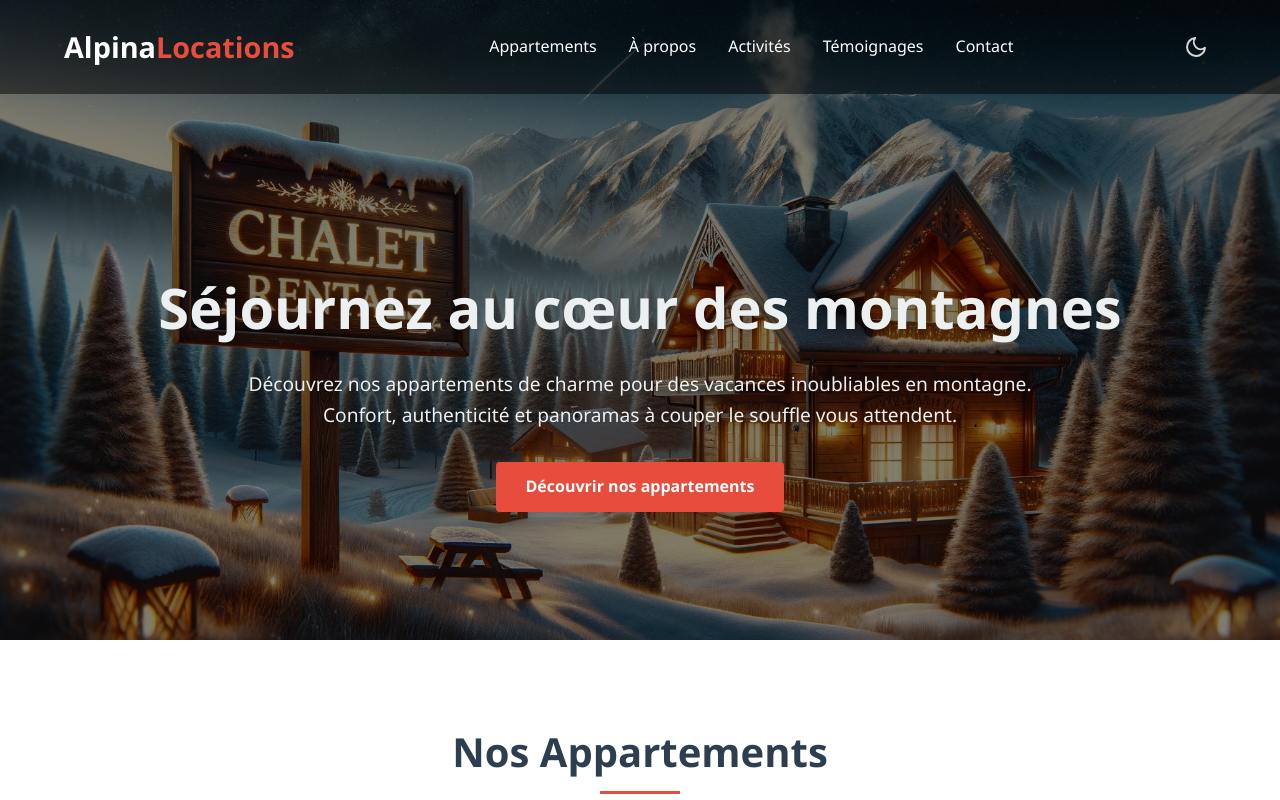
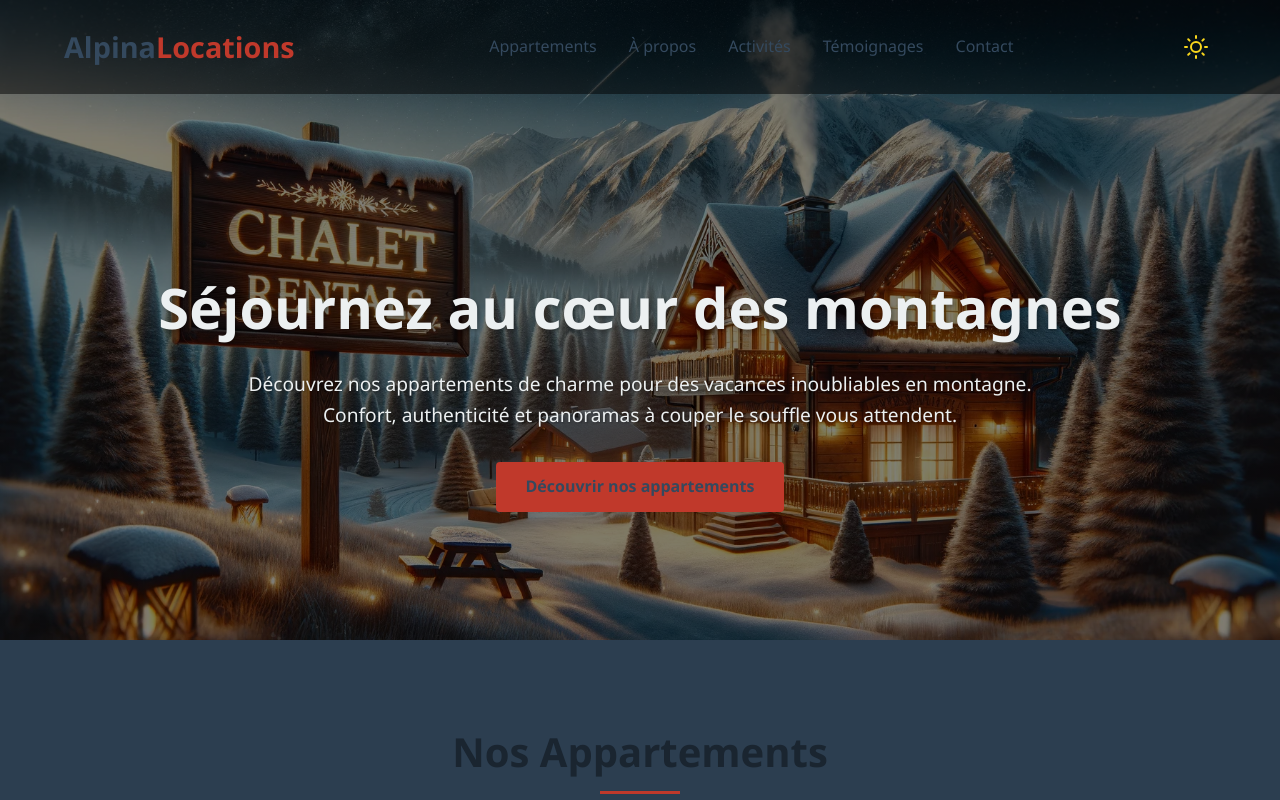
Before and after one commit to Aelerinya/tp-js-supinfo, a plain HTML site: page Jour_3_matin/index.html in a window 1280 px wide. Both pictures are taken after a click on the button "Basculer entre thème sombre et clair". Shown: the top 800 px of the page. Drawn offline with Linux system fonts and the light colour scheme.

Commit message:
Correction Jour 3 Matin

```diff
--- a/Jour_3_matin/index.html
+++ b/Jour_3_matin/index.html
@@ -6,7 +6,7 @@
     <!-- <title>Alpina Locations - Appartements de charme à la montagne</title> -->
     <title>TP SUPINFO 1WEBD - Jour 3</title>
     <link rel="stylesheet" href="style.css" />
-    <script src="script.js"></script>
+    <script src="script.js" defer></script>
   </head>
   <body>
     <!-- Header section -->
--- a/Jour_3_matin/script.js
+++ b/Jour_3_matin/script.js
@@ -5,3 +5,14 @@
 
 // Le bouton de changement de thème a l'id #theme-toggle
 // Pour passer au mode sombre, il faut ajouter la classe .dark-theme à l'élément body
+
+const themeToggleButton = document.getElementById("theme-toggle")
+const body = document.querySelector("body")
+
+themeToggleButton.addEventListener("click", function (_e) {
+    if (body.classList.contains("dark-theme")) {
+        body.classList.remove("dark-theme")
+    } else {
+        body.classList.add("dark-theme")
+    }
+})
```
